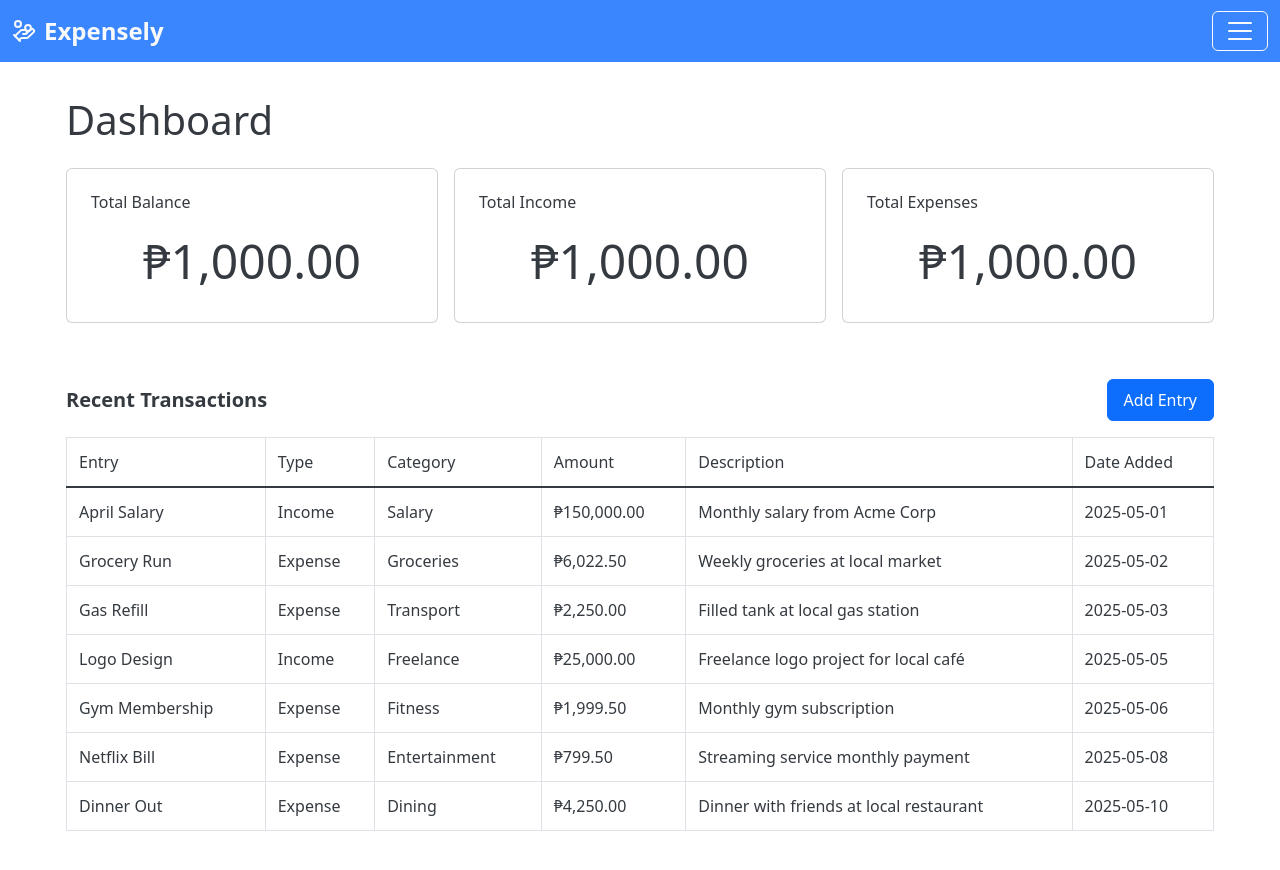
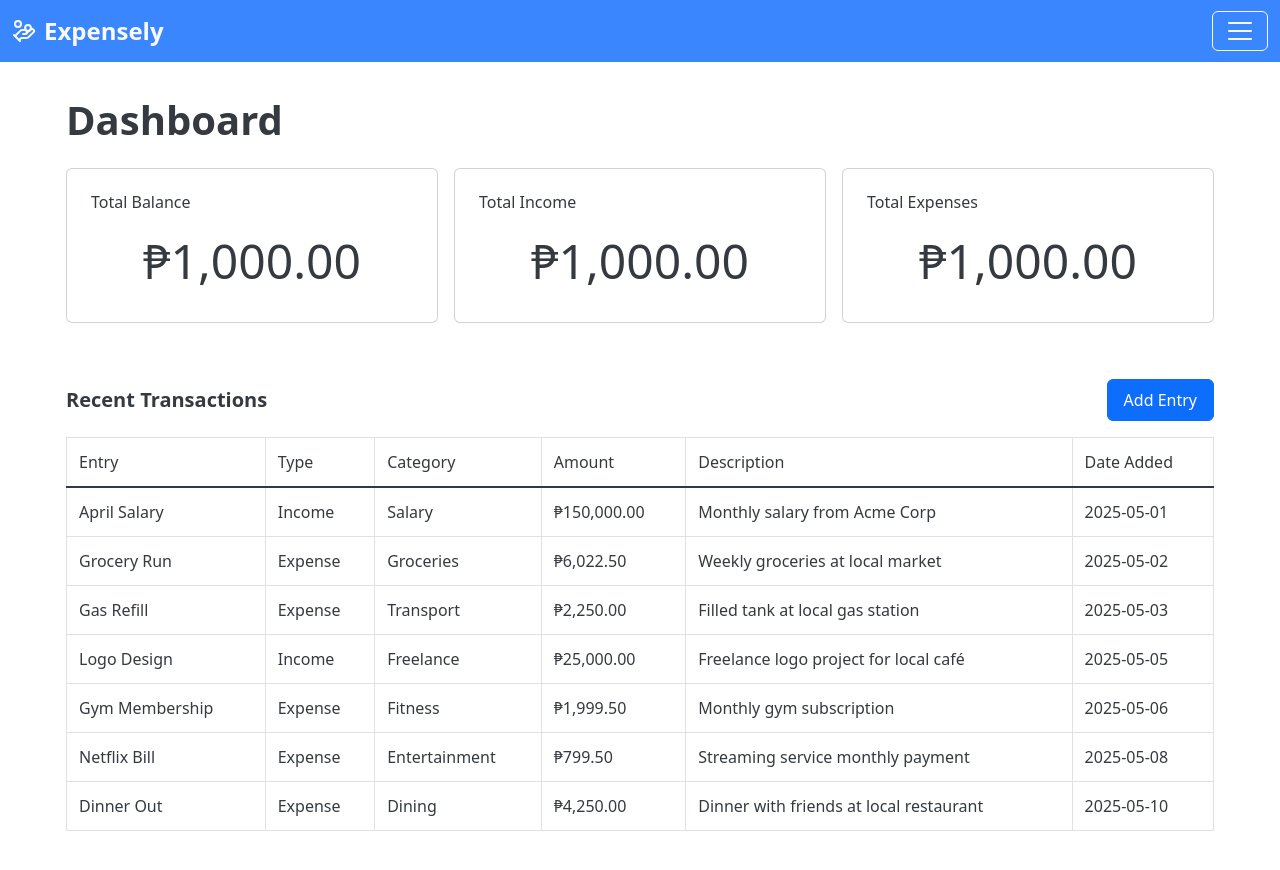
Before and after one commit to romnoelp/Expensely, a Vue app: page / in a window 1280 px wide. Shown: the top 870 px of the page. Built offline with nearby package versions, Linux system fonts and the light colour scheme; no server answers; the HTML template or start-up script is replaced by a standard one.

Commit message:
Style: Refactored the typography to introduce importance

```diff
--- a/src/views/DashboardView.vue
+++ b/src/views/DashboardView.vue
@@ -46,7 +46,7 @@ import { LayoutDashboard, BadgeRussianRuble, LogOut, HandCoins } from 'lucide-vu
 
     <main class="main-container pt-5">
       <div class="p-3">
-        <h1 style="font-size: 2.5rem; margin-bottom: 1.5rem;">Dashboard</h1>
+        <h1 style="font-size: 2.5rem; margin-bottom: 1.5rem; font-weight: bold;">Dashboard</h1>
 
         <div class="d-flex flex-wrap gap-3 mb-4">
           <div class="card flex-grow-1" style="min-width: 250px;">
```
